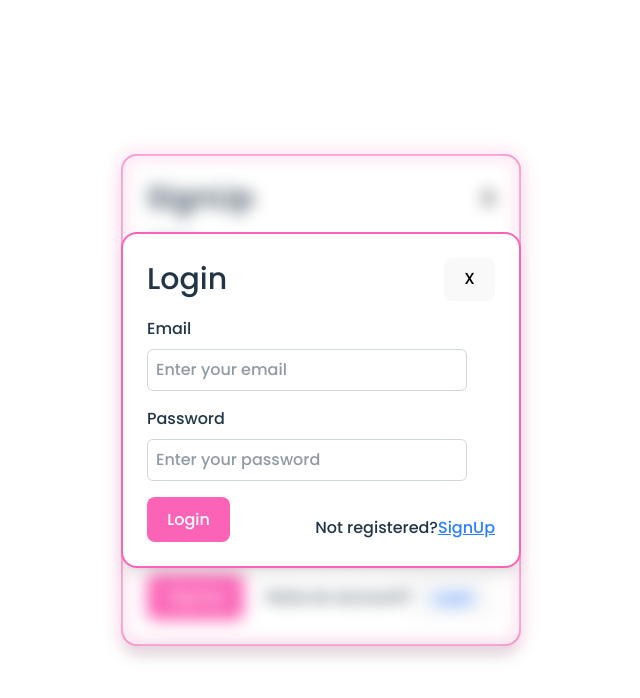
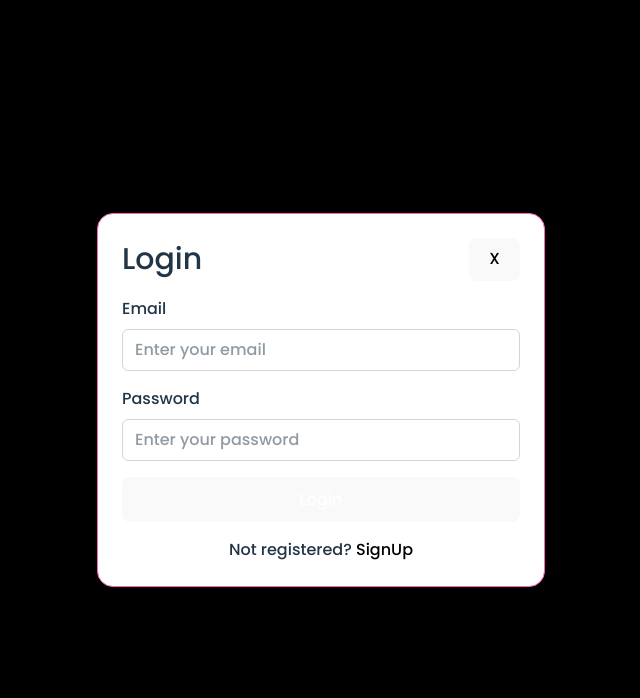
Before and after one commit to Tanu2406/bookstore_v2, a React (Vite) app in the folder Fronted/: page /signup in a window 1280 px wide. Both pictures are taken after a click on the button "Login". Shown: the top 698 px of the page, without its empty margins (319-959 px from the left). Built offline with nearby package versions, Linux system fonts and the light colour scheme; a web font is replaced by a local one.

Commit message:
change components

```diff
--- a/Fronted/src/components/Contact.jsx
+++ b/Fronted/src/components/Contact.jsx
@@ -13,9 +13,9 @@ const Contact = () => {
   };
 
   return (
-    <div className="max-w-lg mx-auto px-4 mt-10">
+    <div className="flex flex-col items-center min-h-screen pt-24 px-4">
       {/* Contact Form Container */}
-      <div className="bg-white p-6 border border-pink-300 rounded-2xl shadow-md">
+      <div className="bg-white p-6 border border-pink-300 rounded-2xl shadow-md max-w-lg w-full">
         <h2 className="text-3xl font-bold text-center mb-6">Contact Us</h2>
 
         {/* Form */}
--- a/Fronted/src/components/Login.jsx
+++ b/Fronted/src/components/Login.jsx
@@ -1,22 +1,20 @@
-import {React,useEffect }from 'react'
-import { Link,  useLocation, useNavigate } from 'react-router-dom';
-import { useForm } from 'react-hook-form';
-import axios from 'axios';
-import toast from 'react-hot-toast';
+import React, { useEffect } from "react";
+import { Link, useLocation, useNavigate } from "react-router-dom";
+import { useForm } from "react-hook-form";
+import axios from "axios";
+import toast from "react-hot-toast";
 
-const Login = ( {visible,onClose}) => {
-
+const Login = ({ visible, onClose }) => {
   const location = useLocation();
   const navigate = useNavigate();
   const from = location.state?.from?.pathname || "/";
-    // if(!visible) return null;
+
   useEffect(() => {
     if (visible) {
       document.body.style.overflow = "hidden";
     } else {
       document.body.style.overflow = "auto";
     }
-
     return () => {
       document.body.style.overflow = "auto";
     };
@@ -28,71 +26,71 @@ const Login = ( {visible,onClose}) => {
     formState: { errors },
   } = useForm();
 
-      const onSubmit = async(data)=>{
-        const userInfo={
-          email:data.email,
-          password:data.password,
+  const onSubmit = async (data) => {
+    const userInfo = {
+      email: data.email,
+      password: data.password,
     };
-        await axios.post("https://bookstore-v2-backend-web-app.onrender.com/user/login",userInfo)
-        .then((res)=>{
-          console.log(res.data)
-          if(res.data){
 
-            toast.success('Login successfully');
-            // navigate(from, { replace: true });
+    await axios
+      .post("https://bookstore-v2-backend-web-app.onrender.com/user/login", userInfo)
+      .then((res) => {
+        console.log(res.data);
+        if (res.data) {
+          toast.success("Login successfully");
+          localStorage.setItem("User", JSON.stringify(res.data.user));
+          setTimeout(() => {
+            window.location.reload();
+          }, 1000);
+        }
+      })
+      .catch((err) => {
+        if (err.response) {
+          console.log(err);
+          toast.error("Error: " + err.response.data.message);
+        }
+      });
+  };
 
-            setTimeout(()=>{
-              window.location.reload();
-              localStorage.setItem("User", JSON.stringify(res.data.user));
+  if (!visible) return null;
 
-            },1000);
-
-          }
-
-        }).catch((err)=>{
-          if(err.response){
-            console.log(err)
-            toast.error("Error:"+err.response.data.message);
-            setTimeout(()=>{},2000);
-          }
-
-        })
-      }
-      if (!visible) {
-        return <></>;
-      }
   return (
-    <>
-   <div className="fixed inset-0  bg-opacity-1 backdrop-blur-sm flex justify-center items-center z-50">
-  <div className="m-4 w-[400px] bg-white p-6 border-2 border-pink-400 rounded-2xl shadow-lg">
+    <div className="fixed inset-0 flex justify-center items-center bg-black bg-opacity-50 z-50">
+      <div className="m-4 w-full max-w-md bg-white p-6 border border-pink-400 rounded-2xl shadow-lg overflow-auto">
         <form onSubmit={handleSubmit(onSubmit)}>
           {/* Title & Close Button */}
           <div className="flex justify-between items-center mb-4">
             <h2 className="font-bold text-3xl">Login</h2>
-        <button type="button" className="font-bold text-xl text-black" onClick={onClose}>X</button>
+            <button type="button" className="font-bold text-xl text-black" onClick={onClose}>
+              X
+            </button>
           </div>
 
           {/* Email Field */}
-      <div className="mb-4 flex flex-col">
-        <p className="mb-2 text-left w-full">Email</p>
+          <div className="mb-4">
+            <label htmlFor="email" className="block mb-2 text-left">
+              Email
+            </label>
             <input
               id="email"
               type="email"
               placeholder="Enter your email"
-          className="px-2 py-2 border w-80 border-gray-300 rounded-md outline-none"
+              className="px-3 py-2 border w-full border-gray-300 rounded-md outline-none"
               {...register("email", { required: true })}
             />
             {errors.email && <p className="text-red-500 text-sm mt-1">Please enter your email.</p>}
           </div>
 
           {/* Password Field */}
-      <div className="mb-4 flex flex-col">
-        <p className="mb-2 text-left w-full">Password</p>
+          <div className="mb-4">
+            <label htmlFor="password" className="block mb-2 text-left">
+              Password
+            </label>
             <input
               id="password"
               type="password"
               placeholder="Enter your password"
-          className="px-2 py-2 border w-80 border-gray-300 rounded-md outline-none"
+              className="px-3 py-2 border w-full border-gray-300 rounded-md outline-none"
               {...register("password", { required: true })}
             />
             {errors.password && <p className="text-red-500 text-sm mt-1">Please enter your password.</p>}
@@ -100,20 +98,20 @@ const Login = ( {visible,onClose}) => {
 
           {/* Buttons & Signup Redirect */}
           <div className="flex justify-between items-center">
-        <button className="!bg-pink-400 text-white px-6 py-2 rounded-lg hover:bg-pink-300">Login</button>
-        <p className="mt-4">
-          Not registered?
-          <Link to="/signup">
-            <span className="text-blue-500 underline cursor-pointer">SignUp</span>
+            <button className="bg-pink-400 text-white px-6 py-2 rounded-lg hover:bg-pink-300 w-full">
+              Login
+            </button>
+          </div>
+          <p className="mt-4 text-center">
+            Not registered?{" "}
+            <Link to="/signup" className="text-blue-500 underline cursor-pointer">
+              SignUp
             </Link>
           </p>
-      </div>
         </form>
       </div>
     </div>
+  );
+};
 
-    </>
-  )
-}
-
-export default Login
+export default Login;
--- a/Fronted/src/components/SignUp.jsx
+++ b/Fronted/src/components/SignUp.jsx
@@ -1,18 +1,16 @@
-import React,{useState } from 'react'
-import { Link,useLocation, useNavigate} from 'react-router-dom'
-import Login from './Login'
+import React, { useState } from 'react';
+import { Link, useNavigate } from 'react-router-dom';
+import Login from './Login';
 import { useForm } from 'react-hook-form';
 import axios from 'axios';
 import toast from 'react-hot-toast';
 
 const SignUp = () => {
+  const navigate = useNavigate();
+  const [showLoginModal, setShowLoginModal] = useState(false);
 
-  const location = useLocation();
-  const navigate = useNavigate();
-  const from = location.state?.from?.pathname || "/";
+  const handleOnClose = () => setShowLoginModal(false);
 
-   const [showMyModal,setShowMyModal] = useState(false);
-   const handleOnClose = ()=>setShowMyModal(false);
   const {
     register,
     handleSubmit,
@@ -26,32 +24,34 @@ const SignUp = () => {
       password: data.password,
     };
 
-          await axios
-      .post("https://bookstore-v2-backend-web-app.onrender.com/user/signup", userInfo)
-      .then((res) => {
-        console.log(res.data);
-        if (res.data) {
+    try {
+      const response = await axios.post(
+        "https://bookstore-v2-backend-web-app.onrender.com/user/signup",
+        userInfo
+      );
+
+      if (response.data) {
         toast.success("Signup Successfully");
-          navigate(from, { replace: true });
+        localStorage.setItem("User", JSON.stringify(response.data.user));
+        setTimeout(() => {
+          navigate("/", { replace: true });
+        }, 1000);
       }
-        localStorage.setItem("User", JSON.stringify(res.data.user));
-      })
-      .catch((err) => {
-        if (err.response) {
-          console.log(err);
-          toast.error("Error: " + err.response.data.message);
+    } catch (error) {
+      if (error.response) {
+        toast.error("Error: " + error.response.data.message);
       }
-      });
+    }
   };
 
   return (
     <>
-   <div className="fixed inset-0  bg-opacity-1 backdrop-blur-sm flex justify-center items-center z-50">
+      <div className="fixed inset-0 bg-opacity-1 backdrop-blur-sm flex justify-center items-center z-50">
         <div className="m-4 w-[400px] bg-white p-6 border-2 border-pink-400 rounded-2xl shadow-lg">
           <form onSubmit={handleSubmit(onSubmit)}>
             {/* Title & Close Button */}
             <div className="flex justify-between items-center mb-4">
-        <h2 className="font-bold text-3xl">SignUp</h2>
+              <h2 className="font-bold text-3xl">Sign Up</h2>
               <Link to="/" className="font-bold text-xl text-black">X</Link>
             </div>
 
@@ -96,21 +96,23 @@ const SignUp = () => {
 
             {/* Buttons & Login Redirect */}
             <div className="flex justify-between items-center">
-        <button className="!bg-pink-400 text-white px-6 py-2 rounded-lg hover:bg-pink-300">SignUp</button>
+              <button type="submit" className="bg-pink-400 text-white px-6 py-2 rounded-lg hover:bg-pink-300">
+                Sign Up
+              </button>
               <p>
-          Have an account?
-          <button onClick={() => setShowMyModal(true)}>
-            <span className="text-blue-500 underline cursor-pointer">Login</span>
+                Have an account?{" "}
+                <button type="button" onClick={() => setShowLoginModal(true)} className="text-blue-500 underline">
+                  Login
                 </button>
               </p>
             </div>
           </form>
         </div>
-  <Login onClose={handleOnClose} visible={showMyModal} />
+        {/* Login Modal */}
+        {showLoginModal && <Login onClose={handleOnClose} visible={showLoginModal} />}
       </div>
+    </>
+  );
+};
 
-    </>
-  )
-}
-
-export default SignUp
+export default SignUp;
```
Lines whose indentation alone changed are shown as unchanged.
